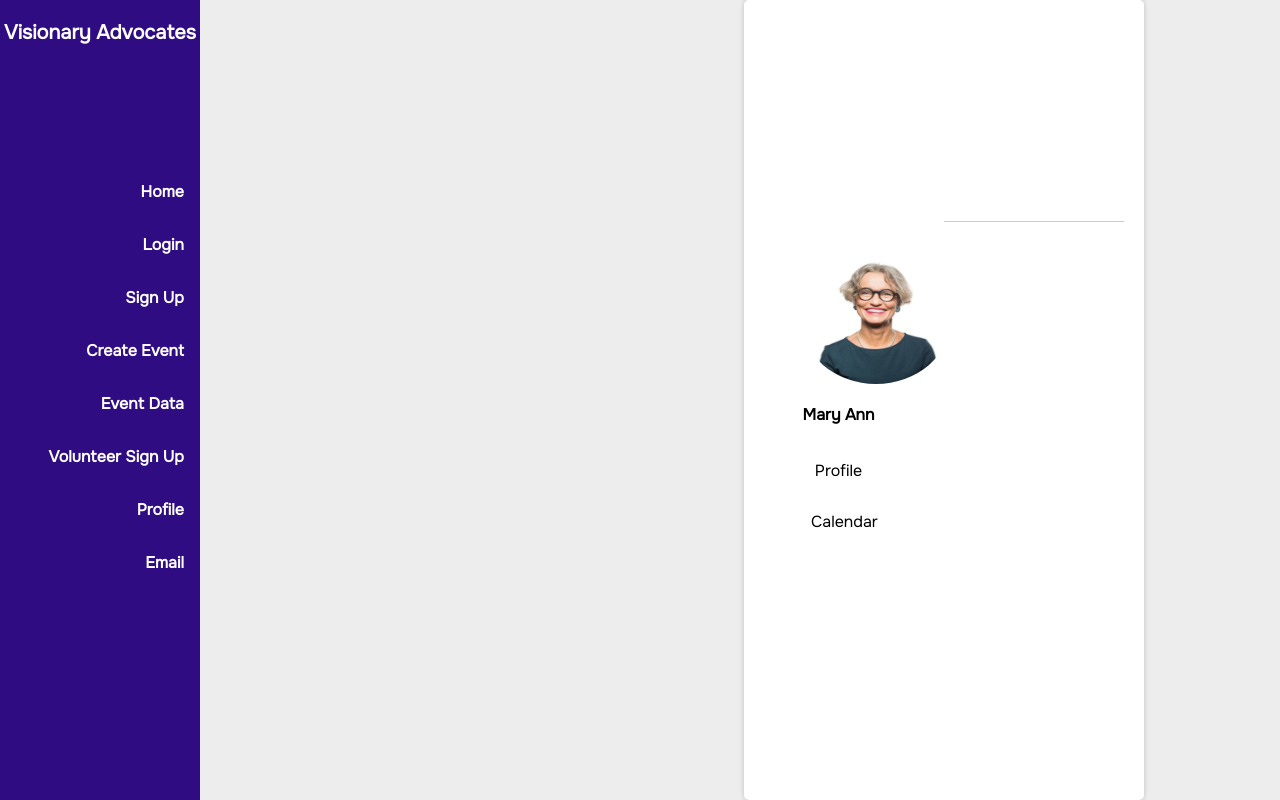
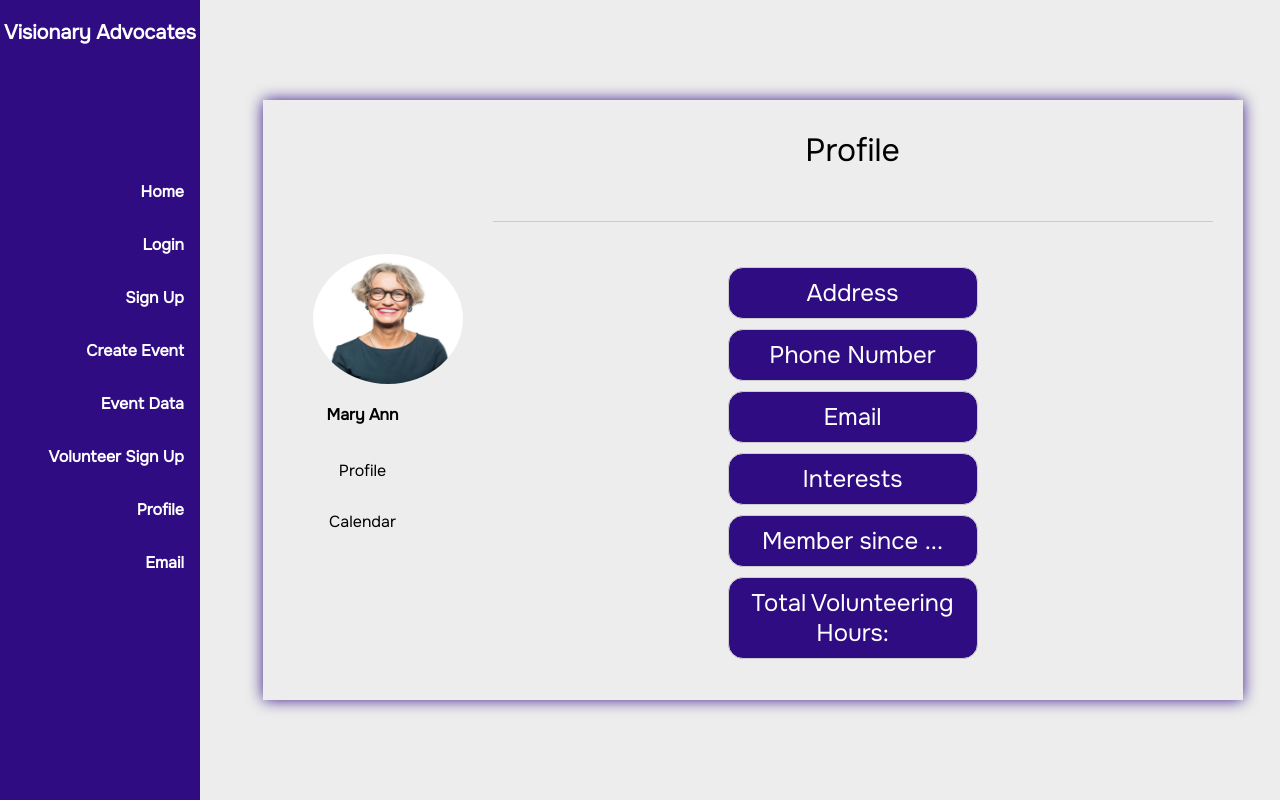
Before and after one commit to cfgdelaware23/Team-12, a React (Create React App) app in the folder client/: page /Profile in a window 1280 px wide. Built offline with nearby package versions, Linux system fonts and the light colour scheme.

Commit message:
fixed profile

```diff
--- a/client/src/pages/Profile.css
+++ b/client/src/pages/Profile.css
@@ -8,7 +8,7 @@
 
   }
 
-  .container {
+  .profile-container {
     display: flex;
     box-shadow: 0px 0px 15px 0.2px #2F0C82 ;
     height: 600px;
--- a/client/src/pages/Profile.js
+++ b/client/src/pages/Profile.js
@@ -24,7 +24,7 @@ function Profile() {
     <>
     <Navbar />
     <div class = "all">
-    <div className="container">
+    <div className="profile-container">
       <aside>
         <div className="navbar">
           <div className="logo">
```
